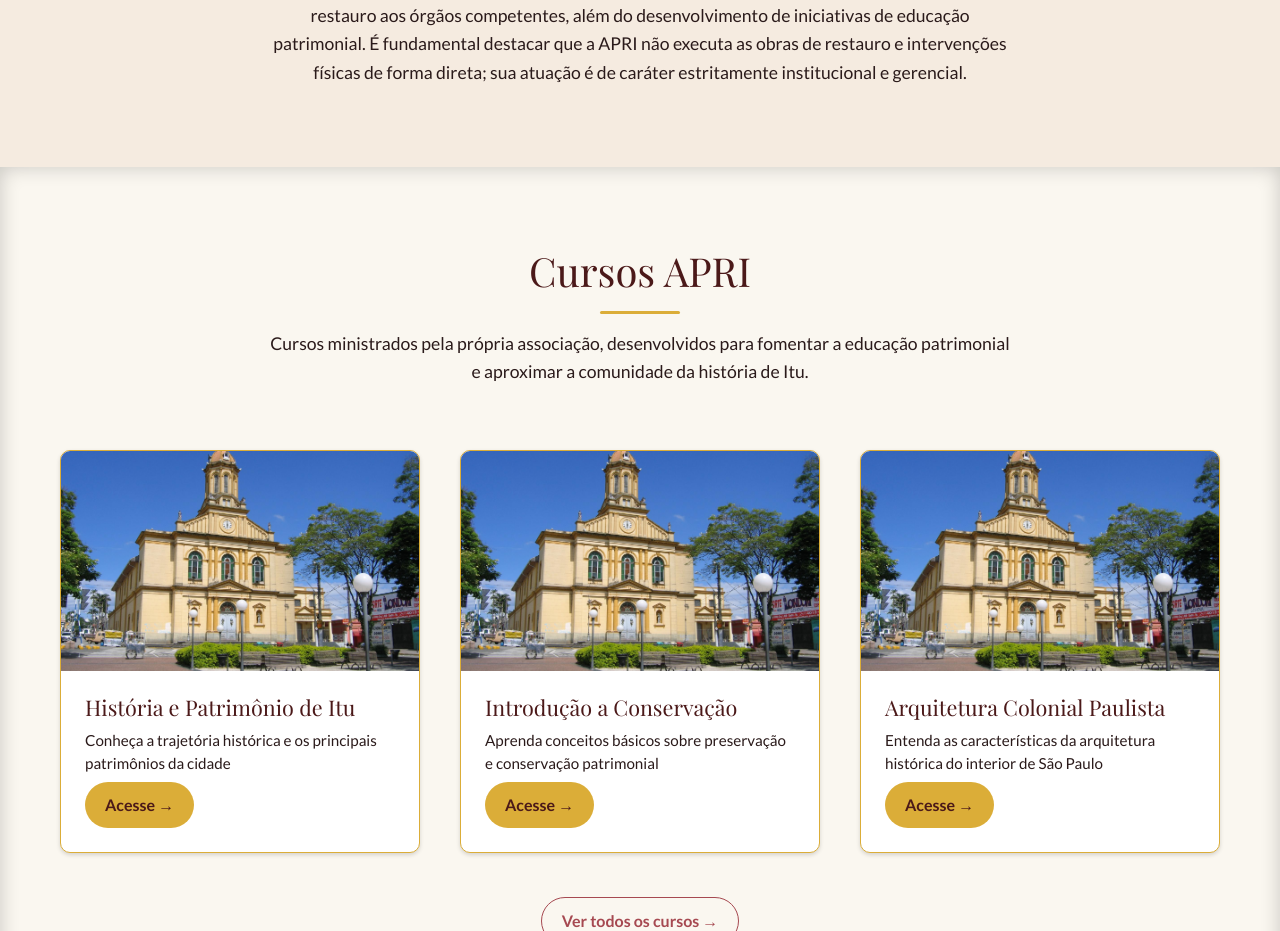
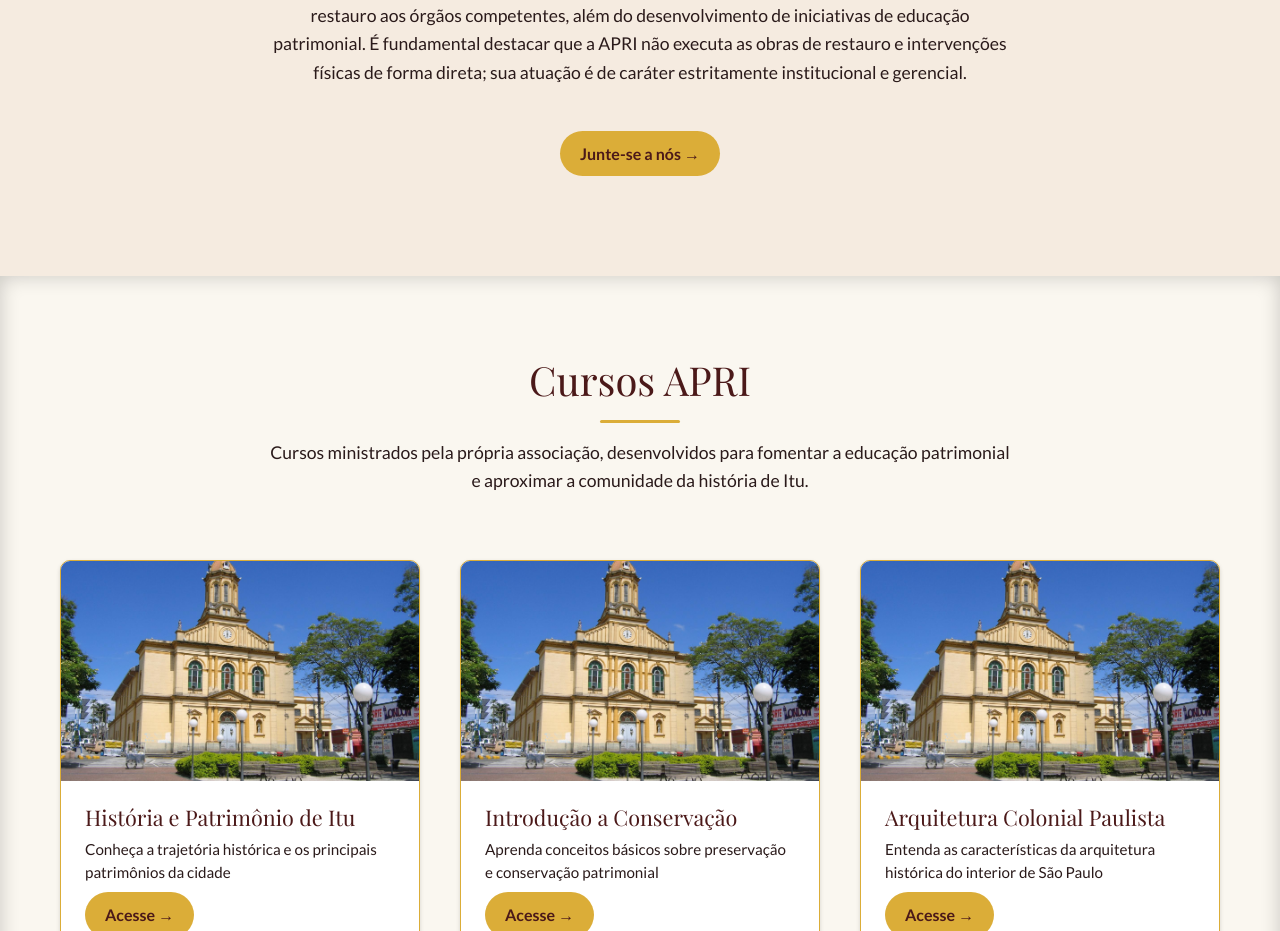
Before and after one commit to gabrielapprado/apri_project, a React (Vite) app: page / in a window 1280 px wide. Shown: the part 1087-2018 px from the top of the page. Built offline with nearby package versions, Linux system fonts and the light colour scheme; a web font is replaced by a local one.

Commit message:
feat : adiciona o botao junte-se a nos no home

```diff
--- a/src/components/pages/Home/Home.tsx
+++ b/src/components/pages/Home/Home.tsx
@@ -27,6 +27,7 @@ function Home(){
                     não executa as obras de restauro e intervenções físicas de forma direta;
                     sua atuação é de caráter estritamente institucional e gerencial."
                     />
+                    <LinkButton cor="dourado" text="Junte-se a nós →" to="/comoparticipar" />
                 </Container>
             </Section>
 
```
